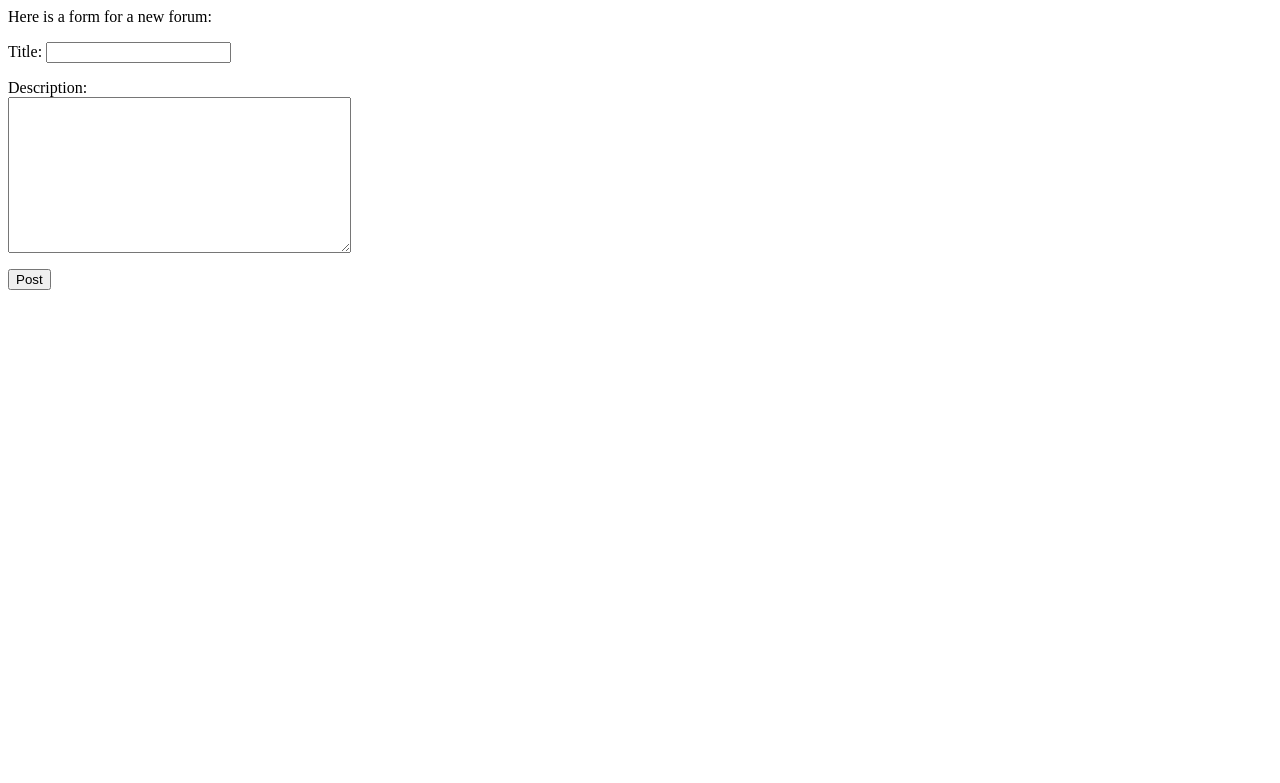
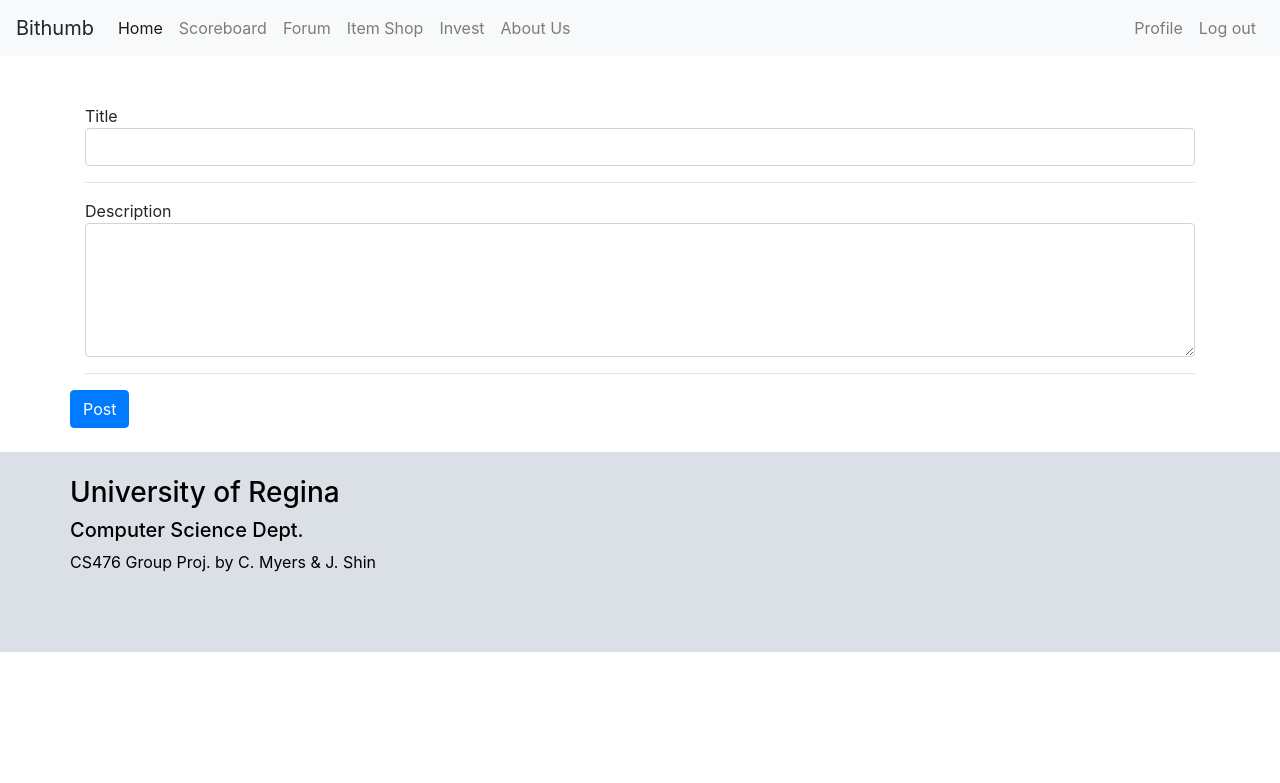
Before and after one commit to cartermyers/bithumb, a Django app: page /forum/post/ in a window 1280 px wide. Shown: the top 783 px of the page. Run offline with Django 3.2, Linux system fonts and the light colour scheme; the visitor is signed in with stand-in values (Sample User, id 1); some libraries are stand-ins or nearby versions.

Commit message:
Add new functioning forum form (#12)

```diff
--- a/forum/forms.py
+++ b/forum/forms.py
@@ -3,16 +3,15 @@ from django import forms
 from . import models
 
 class ForumForm(forms.ModelForm):
-    # may be needed for later
-    #title = forms.CharField(widget=forms.CharField(attrs={'class': 'form-control', 'placeholder': 'Password'}))
-    description = forms.CharField(widget=forms.Textarea(), required=False)
+    title = forms.CharField(max_length=255, widget=forms.TextInput(attrs={'type': 'title', 'id': 'title', 'class': 'form-control'}))
+    description = forms.CharField(widget=forms.Textarea(attrs={'class': 'form-control', 'rows': '5', 'id': 'desc'}), required=False)
 
     class Meta:
         model = models.Forum
         fields = ['title', 'description']
 
 class CommentForm(forms.ModelForm):
-    text = forms.CharField(widget=forms.TextInput({'class': "form-control", 'name': "comments", 'id': "comments",  'placeholder': "comments"}))
+    text = forms.CharField(max_length=500, widget=forms.TextInput({'class': "form-control", 'name': "comments", 'id': "comments",  'placeholder': "comments"}))
 
     class Meta:
         model = models.Comments
--- a/forum/views.py
+++ b/forum/views.py
@@ -71,7 +71,7 @@ def post_forum(request):
     else:
         form = forms.ForumForm()
 
-    return render(request, 'forum/new_forum.html', {'form': form})
+    return render(request, 'forum/new_forum.html', {'forum_form': form})
 
 @login_required
 def delete_comment(request, comment_id):
--- a/templates/forum/new_forum.html
+++ b/templates/forum/new_forum.html
@@ -1,7 +1,92 @@
-Here is a form for a new forum:<br/>
+<!doctype html>
+<html lang="en">
+<head>
+    <meta charset="UTF-8">
+    <meta name="viewport"
+          content="width=device-width, user-scalable=no, initial-scale=1.0, maximum-scale=1.0, minimum-scale=1.0">
+    <meta http-equiv="X-UA-Compatible" content="ie=edge">
+    <title>Bithumb</title>
+    <link rel="stylesheet" href="https://maxcdn.bootstrapcdn.com/bootstrap/4.0.0/css/bootstrap.min.css" integrity="sha384-Gn5384xqQ1aoWXA+058RXPxPg6fy4IWvTNh0E263XmFcJlSAwiGgFAW/dAiS6JXm" crossorigin="anonymous">
 
-<form method="POST" action="{% url 'forum:post' %}" style="width: 300px;">
-{% csrf_token %}
-{{ form.as_p }}
-<button type="submit">Post</button>
+    <script src="https://code.jquery.com/jquery-3.2.1.slim.min.js" integrity="sha384-KJ3o2DKtIkvYIK3UENzmM7KCkRr/rE9/Qpg6aAZGJwFDMVNA/GpGFF93hXpG5KkN" crossorigin="anonymous"></script>
+    <script src="https://cdnjs.cloudflare.com/ajax/libs/popper.js/1.12.9/umd/popper.min.js" integrity="sha384-ApNbgh9B+Y1QKtv3Rn7W3mgPxhU9K/ScQsAP7hUibX39j7fakFPskvXusvfa0b4Q" crossorigin="anonymous"></script>
+    <script src="https://maxcdn.bootstrapcdn.com/bootstrap/4.0.0/js/bootstrap.min.js" integrity="sha384-JZR6Spejh4U02d8jOt6vLEHfe/JQGiRRSQQxSfFWpi1MquVdAyjUar5+76PVCmYl" crossorigin="anonymous"></script>
+    <script defer src="https://use.fontawesome.com/releases/v5.0.8/js/all.js"></script>
+</head>
+<body>
+<nav class="navbar navbar-expand-lg navbar-light bg-light">
+    <a class="navbar-brand" >Bithumb</a>
+    <button class="navbar-toggler" type="button" data-toggle="collapse" data-target="#navbarSupportedContent" aria-controls="navbarSupportedContent" aria-expanded="false" aria-label="Toggle navigation">
+        <span class="navbar-toggler-icon"></span>
+    </button>
+
+    <div class="collapse navbar-collapse" id="navbarSupportedContent">
+        <ul class="navbar-nav mr-auto">
+            <li class="nav-item active">
+                <a class="nav-link" href="{% url 'index' %}">Home</a>
+            </li>
+            <li class="nav-item">
+                <a class="nav-link" href="{% url 'game:scoreboard' %}">Scoreboard</a>
+            </li>
+            <li class="nav-item">
+                <a class="nav-link" href="{% url 'forum:all_forums' %}">Forum</a>
+            </li>
+            <li class="nav-item">
+                <a class="nav-link" href="{% url 'invest:itemshop' %}">Item Shop</a>
+            </li>
+            {% if request.user.is_authenticated %}
+            <li class="nav-item">
+                <a class="nav-link" href="{% url 'invest:invest' %}">Invest</a>
+            </li>
+            {% endif %}
+            <li class="nav-item">
+                <a class="nav-link" href="{% url 'about' %}">About Us</a>
+            </li>
+        </ul>
+        <ul class="navbar-nav ml-auto">
+            {% if request.user.is_authenticated %}
+                <li class="nav-item">
+                    <a class="nav-link" href="{% url 'account:myprofile' %}">Profile</a>
+                </li>
+                <li class="nav-item">
+                    <a class="nav-link" href="{% url 'account:logout' %}">Log out</a>
+                </li>
+            {% endif %}
+        </ul>
+    </div>
+</nav>
+
+<form method="POST" action="{% url 'forum:post' %}" style="width: auto;">
+    {% csrf_token %}
+    <div class="container mt-5">
+        {{ forum_form.non_field_errors }}
+        {% for field in forum_form %}
+            <div class="form-group">
+                {{ field.label }}
+                {{ field.errors }}
+                {{ field }}
+            </div>
+            <hr />
+        {% endfor %}
+        <div class="row">
+            <button type="submit" class="btn btn-primary">Post</button>
+        </div>
+    </div>
 </form>
+
+<!-- Footer -->
+<div class="footer mt-4 py-4" style="background:#dae0e5; height: 200px; color: #000000;">
+    <div class="container">
+        <div class="row">
+            <h3>University of Regina</h3>
+        </div>
+        <div class="row">
+            <h5>Computer Science Dept.</h5>
+        </div>
+        <div class="row">
+            <h7> CS476 Group Proj. by C. Myers & J. Shin</h7>
+        </div>
+    </div>
+</div>
+</body>
+</html>
```
